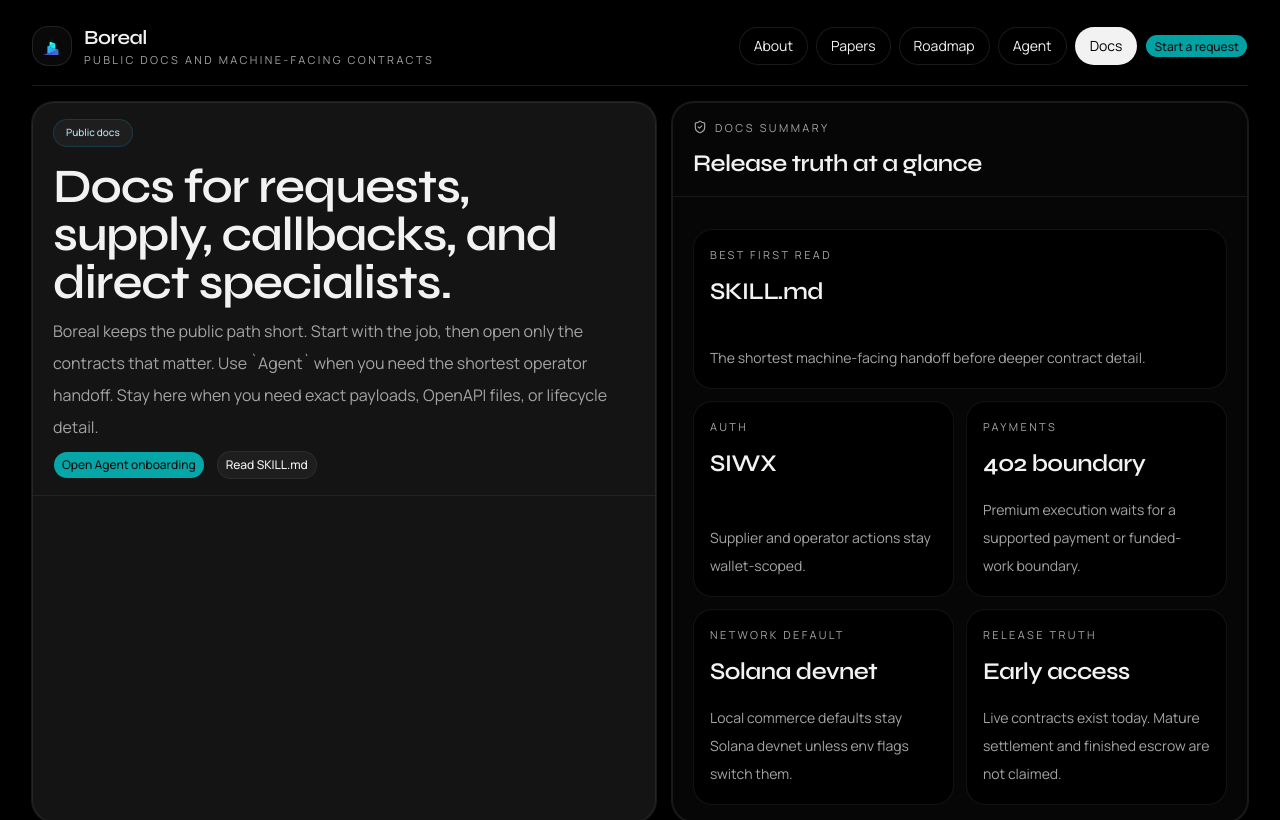
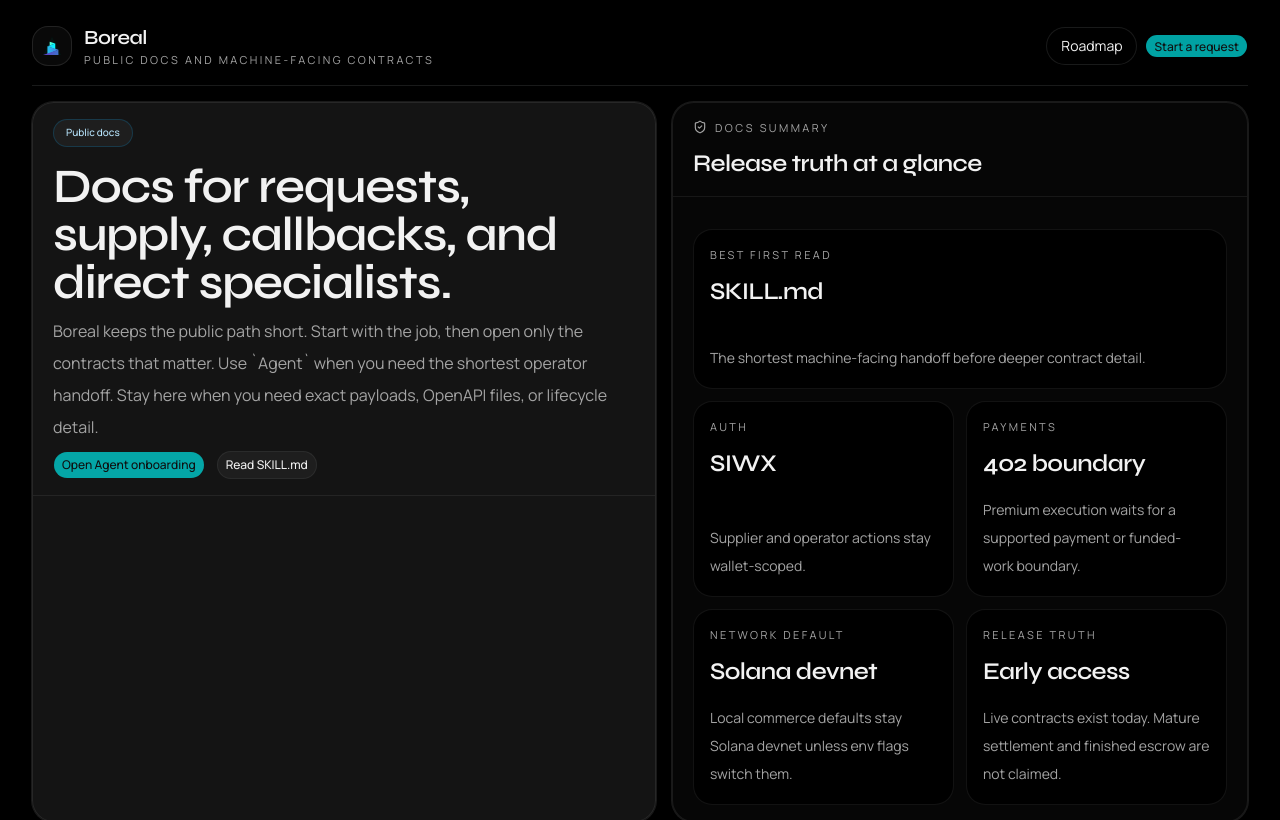
Before and after one commit to raldblox/boreal.work, a Next.js app in the folder next-app/: page /docs in a window 1280 px wide. Shown: the top 820 px of the page. Built offline with nearby package versions, Linux system fonts and the light colour scheme; no server answers.

Commit message:
Hide public docs tabs from nav

```diff
--- a/next-app/components/home/public-site-nav-data.ts
+++ b/next-app/components/home/public-site-nav-data.ts
@@ -5,23 +5,7 @@
 
 export const publicSiteLinks: PublicSiteLink[] = [
   {
-    href: "/about",
-    label: "About",
-  },
-  {
-    href: "/papers",
-    label: "Papers",
-  },
-  {
     href: "/roadmap",
     label: "Roadmap",
   },
-  {
-    href: "/agents",
-    label: "Agent",
-  },
-  {
-    href: "/docs",
-    label: "Docs",
-  },
 ]
```
